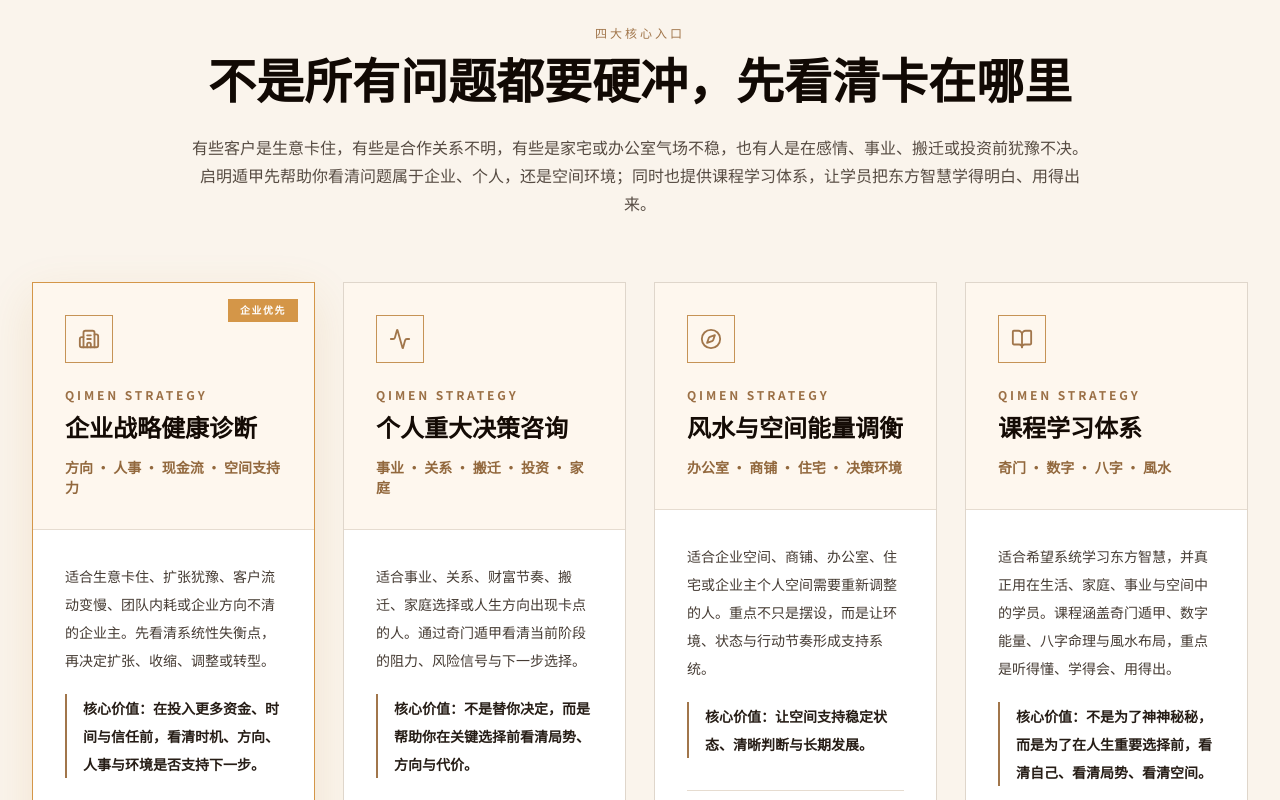
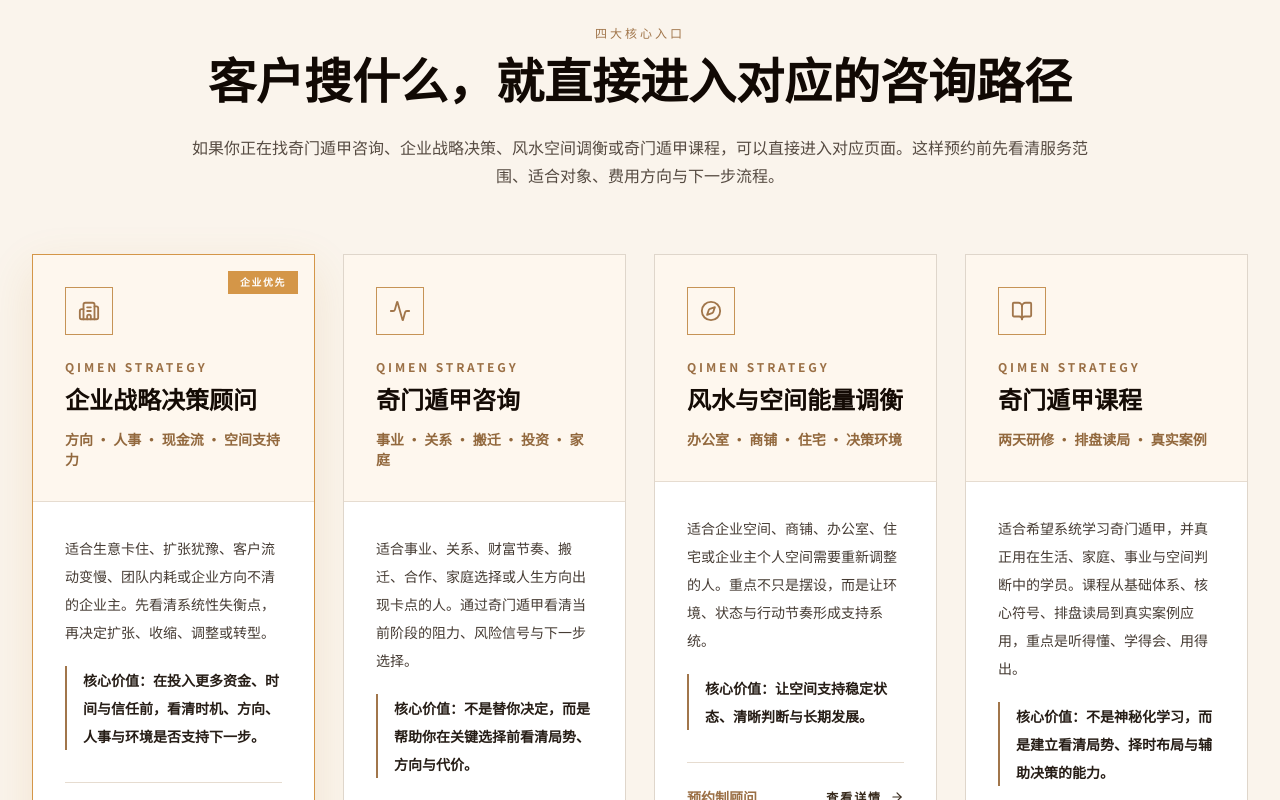
Before and after one commit to BODHIWONG/qmfeng-website, a Next.js app: page / in a window 1280 px wide. Shown: the part 1360-2160 px from the top of the page. Built offline with nearby package versions, Linux system fonts and the light colour scheme.

Commit message:
Refine service pathways for ad landing intent

```diff
--- a/components/service-cards.tsx
+++ b/components/service-cards.tsx
@@ -26,8 +26,8 @@ const services: ServiceCard[] = [
   {
     id: 1,
     icon: Building2,
-    titleZh: "企业战略健康诊断",
-    titleEn: "Enterprise Strategic Diagnostic",
+    titleZh: "企业战略决策顾问",
+    titleEn: "Enterprise Decision Advisory",
     visualSubZh: "方向 · 人事 · 现金流 · 空间支持力",
     visualSubEn: "Direction · People · Cash Flow · Space Support",
     painZh:
@@ -45,20 +45,20 @@ const services: ServiceCard[] = [
   {
     id: 2,
     icon: Activity,
-    titleZh: "个人重大决策咨询",
-    titleEn: "Personal Major Decision Advisory",
+    titleZh: "奇门遁甲咨询",
+    titleEn: "Qi Men Dun Jia Consultation",
     visualSubZh: "事业 · 关系 · 搬迁 · 投资 · 家庭",
     visualSubEn: "Career · Relationship · Move · Investment · Family",
     painZh:
-      "适合事业、关系、财富节奏、搬迁、家庭选择或人生方向出现卡点的人。通过奇门遁甲看清当前阶段的阻力、风险信号与下一步选择。",
+      "适合事业、关系、财富节奏、搬迁、合作、家庭选择或人生方向出现卡点的人。通过奇门遁甲看清当前阶段的阻力、风险信号与下一步选择。",
     painEn:
-      "For clients facing key choices in career, relationships, wealth rhythm, relocation, family matters or life direction. Review the current resistance, risk signals and next-step choices through Qi Men Dun Jia.",
+      "For clients facing key choices in career, relationships, wealth rhythm, relocation, partnership, family matters or life direction. Review resistance, risk signals and next-step choices through Qi Men Dun Jia.",
     audienceZh: "核心价值：不是替你决定，而是帮助你在关键选择前看清局势、方向与代价。",
     audienceEn:
       "Core value: not deciding for you, but helping you see the situation, direction and cost before a key choice.",
     feeZh: "S$396 起",
     feeEn: "From S$396",
-    href: "/personal-life-state-diagnostic",
+    href: "/singapore-qi-men-dun-jia-consultant",
   },
   {
     id: 3,
@@ -81,20 +81,20 @@ const services: ServiceCard[] = [
   {
     id: 4,
     icon: BookOpen,
-    titleZh: "课程学习体系",
-    titleEn: "Qimen Strategy Courses",
-    visualSubZh: "奇门 · 数字 · 八字 · 風水",
-    visualSubEn: "Qimen · Number · Bazi · Feng Shui",
+    titleZh: "奇门遁甲课程",
+    titleEn: "Qi Men Dun Jia Course",
+    visualSubZh: "两天研修 · 排盘读局 · 真实案例",
+    visualSubEn: "2-Day Training · Chart Reading · Real Cases",
     painZh:
-      "适合希望系统学习东方智慧，并真正用在生活、家庭、事业与空间中的学员。课程涵盖奇门遁甲、数字能量、八字命理与風水布局，重点是听得懂、学得会、用得出。",
+      "适合希望系统学习奇门遁甲，并真正用在生活、家庭、事业与空间判断中的学员。课程从基础体系、核心符号、排盘读局到真实案例应用，重点是听得懂、学得会、用得出。",
     painEn:
-      "For learners who want practical Eastern wisdom that can be applied to life, family, career and space. Courses include Qi Men Dun Jia, number energy, Bazi and Feng Shui layout with clear, practical teaching.",
-    audienceZh: "核心价值：不是为了神神秘秘，而是为了在人生重要选择前，看清自己、看清局势、看清空间。",
+      "For learners who want structured Qi Men Dun Jia training that can be applied to life, family, career and space decisions. Learn the framework, symbols, chart reading and real case application.",
+    audienceZh: "核心价值：不是神秘化学习，而是建立看清局势、择时布局与辅助决策的能力。",
     audienceEn:
-      "Core value: not mystery for its own sake, but clearer self-understanding, situation reading and space awareness before important choices.",
-    feeZh: "课程意向开放中",
-    feeEn: "Course Enquiry Open",
-    href: "/courses",
+      "Core value: build the ability to read situations, assess timing and support better decisions without mystifying the practice.",
+    feeZh: "早鸟 S$988 起",
+    feeEn: "Early Bird From S$988",
+    href: "/qi-men-dun-jia-course-singapore",
   },
 ];
 
@@ -114,14 +114,14 @@ export default function ServiceCards() {
             className="mb-3 text-xs uppercase tracking-[0.25em]"
             style={{ fontFamily: "var(--font-lato), sans-serif", color: "oklch(0.60 0.08 65)" }}
           >
-            {t("四大核心入口", "Four Core Pathways")}
+            {t("四大核心入口", "Four Conversion Pathways")}
           </p>
 
           <h2
             className="mb-5 text-3xl font-bold leading-tight md:text-5xl"
             style={{ fontFamily: "var(--font-cormorant), var(--font-noto-serif), serif", color: "oklch(0.15 0.02 60)" }}
           >
-            {t("不是所有问题都要硬冲，先看清卡在哪里", "Do Not Push Blindly. First See Where the Block Is")}
+            {t("客户搜什么，就直接进入对应的咨询路径", "Choose the Pathway That Matches Your Search Intent")}
           </h2>
 
           <p
@@ -129,8 +129,8 @@ export default function ServiceCards() {
             style={{ fontFamily: "var(--font-lato), var(--font-noto-sans), sans-serif", color: "oklch(0.42 0.02 60)" }}
           >
             {t(
-              "有些客户是生意卡住，有些是合作关系不明，有些是家宅或办公室气场不稳，也有人是在感情、事业、搬迁或投资前犹豫不决。启明遁甲先帮助你看清问题属于企业、个人，还是空间环境；同时也提供课程学习体系，让学员把东方智慧学得明白、用得出来。",
-              "Some clients are stuck in business, some face unclear partnerships, some feel their home or office environment is not supporting them, and others hesitate before relationship, career, relocation or investment decisions. Qimen Strategy helps you identify the right pathway, and also offers a practical course system for learners who want to understand and apply Eastern wisdom."
+              "如果你正在找奇门遁甲咨询、企业战略决策、风水空间调衡或奇门遁甲课程，可以直接进入对应页面。这样预约前先看清服务范围、适合对象、费用方向与下一步流程。",
+              "If you are looking for Qi Men Dun Jia consultation, enterprise decision advisory, Feng Shui alignment or a Qi Men Dun Jia course, choose the matching pathway directly. Each page explains who it is for, what it covers, fee direction and the next step."
             )}
           </p>
         </motion.div>
```
